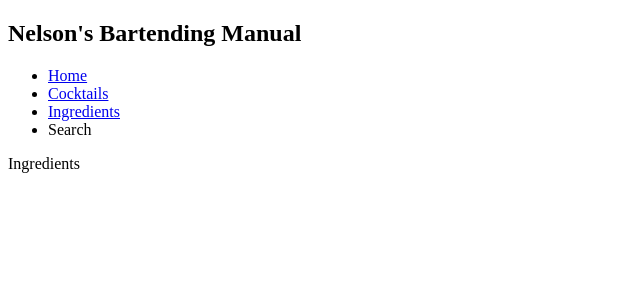
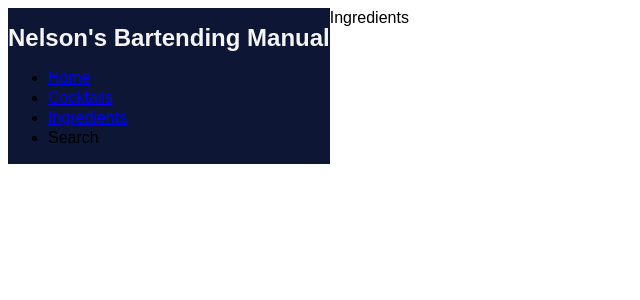
Before and after one commit to nelson-lopez/bartenders-manual, a React (Create React App) app in the folder client/: page /ingredients in a window 1280 px wide. Shown: the top 300 px of the page, without its empty margins (0-640 px from the left). Built offline with nearby package versions, Linux system fonts and the light colour scheme.

Commit message:
styling landing

```diff
--- a/client/package.json
+++ b/client/package.json
@@ -7,7 +7,8 @@
     "react": "^16.11.0",
     "react-dom": "^16.11.0",
     "react-router-dom": "^5.1.2",
-    "react-scripts": "3.2.0"
+    "react-scripts": "3.2.0",
+    "styled-components": "^4.4.1"
   },
   "scripts": {
     "start": "react-scripts start",
--- a/client/src/components/UnauthorizedApp.js
+++ b/client/src/components/UnauthorizedApp.js
@@ -1,20 +1,21 @@
 import React from 'react';
-import Nav from './UnauthorizedApp/Nav';
 import { BrowserRouter as Router, Route, Switch } from 'react-router-dom';
 import CocktailList from './UnauthorizedApp/CocktailList';
 import IngredientsList from './UnauthorizedApp/IngredientsList';
 import Landing from './UnauthorizedApp/Landing';
+import Nav from './UnauthorizedApp/Nav';
+import AppWrapper from './component-styles/AppWrapper';
 
 const UnauthorizedApp = () => {
   return (
-    <div>
+    <AppWrapper>
       <Nav />
       <Switch>
-        <Route exact path="/home" component={Landing} />
+        <Route exact path="/" component={Landing} />
         <Route exact path="/cocktails" component={CocktailList} />
         <Route exact path="/ingredients" component={IngredientsList} />
       </Switch>
-    </div>
+    </AppWrapper>
   );
 };
 
--- a/client/src/components/UnauthorizedApp/Landing.js
+++ b/client/src/components/UnauthorizedApp/Landing.js
@@ -1,7 +1,14 @@
 import React from 'react';
+import StyledLanding from '../component-styles/StyledLanding';
 
 const Landing = () => {
-  return <div>Home page</div>;
+  return (
+    <React.Fragment>
+      <StyledLanding>
+        <h2>Welcome to Nelson's Bartending Manual!</h2>
+      </StyledLanding>
+    </React.Fragment>
+  );
 };
 
 export default Landing;
--- a/client/src/components/UnauthorizedApp/Nav.js
+++ b/client/src/components/UnauthorizedApp/Nav.js
@@ -1,31 +1,24 @@
 import React from 'react';
 import { Link } from 'react-router-dom';
+import StyledNav from '../component-styles/StyledNav';
 
 const Nav = () => {
   return (
-    <div>
+    <StyledNav>
       <h2>Nelson's Bartending Manual</h2>
       <ul>
         <li>
-          <Link to="/home">
-            <a>Home</a>
-          </Link>
+          <Link to="/">Home</Link>
         </li>
         <li>
-          <Link to="/cocktails">
-            <a>Cocktails</a>
-          </Link>
+          <Link to="/cocktails">Cocktails</Link>
         </li>
         <li>
-          <Link to="/ingredients">
-            <a>Ingredients</a>
-          </Link>
+          <Link to="/ingredients">Ingredients</Link>
         </li>
-        <li>
-          <a>Search</a>
-        </li>
+        <li>Search</li>
       </ul>
-    </div>
+    </StyledNav>
   );
 };
 
--- /dev/null
+++ b/client/src/components/component-styles/AppWrapper.js
@@ -0,0 +1,11 @@
+import styled from 'styled-components';
+
+const AppWrapper = styled.div`
+  margin: 0 auto;
+  font-family: 'Ruda', sans-serif;
+  line-height: 20px;
+  display: flex;
+  flex-direction: row;
+`;
+
+export default AppWrapper;
--- /dev/null
+++ b/client/src/components/component-styles/StyledLanding.js
@@ -0,0 +1,14 @@
+import styled from 'styled-components';
+
+const StyledLanding = styled.div`
+  background-image: url(https://i.imgur.com/dWWdFix.png);
+  background-size: 1439px 2856px;
+  background-position: center;
+  min-width: 75vw;
+  min-height: 100vh;
+  h2 {
+    text-align: center;
+    color: #f5f5f5;
+  }
+`;
+export default StyledLanding;
--- /dev/null
+++ b/client/src/components/component-styles/StyledNav.js
@@ -0,0 +1,12 @@
+import styled from 'styled-components';
+
+const StyledNav = styled.div`
+  min-width: 19vw;
+  background-color: #0d1635;
+  h2 {
+    text-align: center;
+    color: #f5f5f5;
+  }
+`;
+
+export default StyledNav;
```
Also changed, not shown: 1 other file (tests, documents, lock files or other folders).
